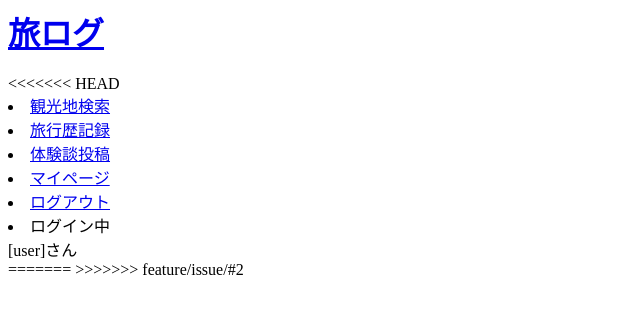
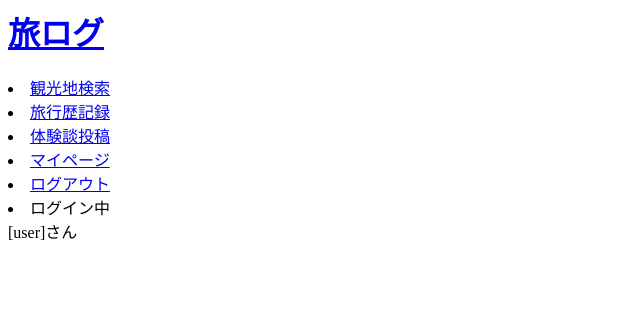
Before and after one commit to shokonakayama/org_app, a PHP site: page /_header.php in a window 1280 px wide. Shown: the top 314 px of the page, without its empty margins (0-640 px from the left). Run offline with PHP 8.4, Linux system fonts and the light colour scheme.

Commit message:
conflict解消

```diff
--- a/server/common/_header.php
+++ b/server/common/_header.php
@@ -5,7 +5,6 @@
         </a>
         <i class="fa-solid fa-plane"></i>
     </h1>
-<<<<<<< HEAD
     <div class="header_right">
         <li class="header_nav_item"><a href="/server/information/search.php">観光地検索</a></li>
         <li class="header_nav_item"><a href="/server/map/map_register.php">旅行歴記録</a></li>
@@ -16,6 +15,4 @@
     <div class="header_right_side">
         <li class="header_nav_item">ログイン中<br>[user]さん</li>
     </div>
-=======
->>>>>>> feature/issue/#2
 </header>
```
